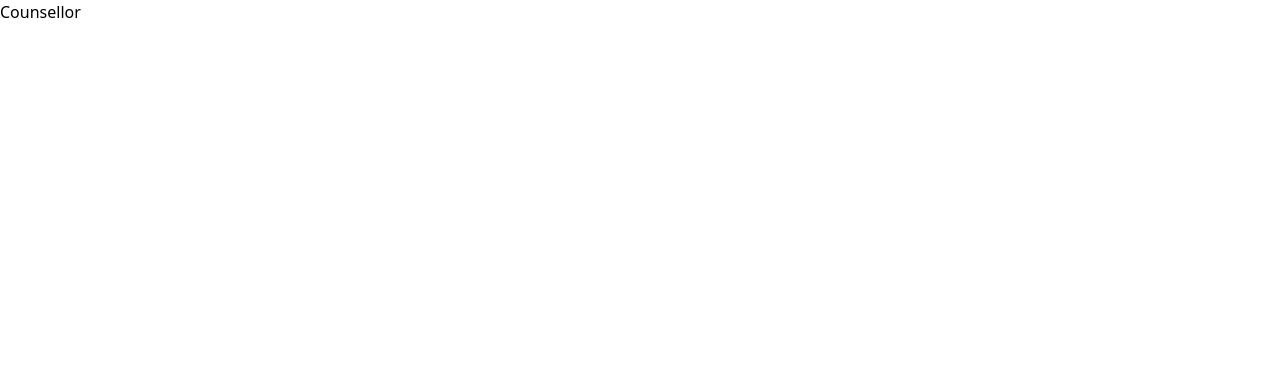
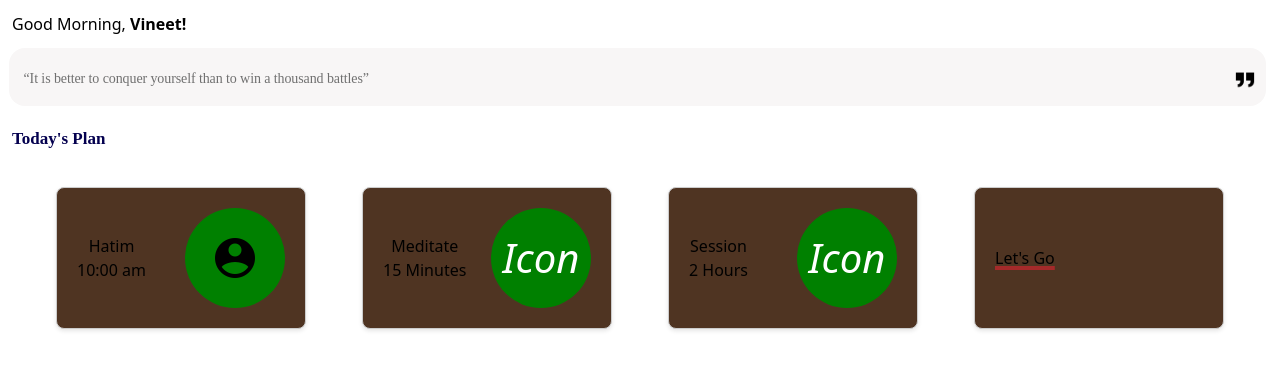
Before and after one commit to akshatbiniwale/hmi-therapy-ease, a React (Vite) app in the folder client/: page /counsellor in a window 1280 px wide. Shown: the top 370 px of the page. Built offline with nearby package versions, Linux system fonts and the light colour scheme.

Commit message:
updating Counsellor
Signed-off-by: Virinchi26 <virinchishettigar26@gmail.com>

```diff
--- /dev/null
+++ b/client/src/css/Counsellor.css
@@ -0,0 +1,141 @@
+.i-phone-x-or-newer {
+  margin: -0.2px 2.7px 15.3px 17px;
+  display: flex;
+  flex-direction: row;
+  justify-content: space-between;
+  width: calc(100% - 19.7px);
+  box-sizing: border-box;
+}
+
+.ellipse-153,
+.ellipse-1531,
+.ellipse-15322 {
+  opacity: 0.8;
+  border-radius: 25px;
+  background-color: #55a06f;
+  position: absolute;
+  top: 11px;
+  right: 0px;
+  width: 50px;
+  height: 50px;
+}
+
+.ellipse-3,
+.ellipse-32,
+.ellipse-229 {
+  border-radius: 17.5px;
+  background: url('https://fn12.com/api/clusters/cluster-fn12-prod-asia-southeast1/trialprojects/trial-NdUzzWJnFJswTkvRCy9c5C/assets/images/1ef3cb094ff3b3a9e6752d578ee3ecaf529c59f7?Expires=1712301473&KeyName=fn12-cdn&Signature=Be3mxCZsCueNnITAMHLs9Ipbm0I=') 50% / cover no-repeat;
+  position: relative;
+  width: 35px;
+  height: 35px;
+  margin: 2.1px 0 0 0;
+}
+
+.delivery-time {
+  background: url('https://fn12.com/api/clusters/cluster-fn12-prod-asia-southeast1/trialprojects/trial-NdUzzWJnFJswTkvRCy9c5C/assets/images/684c80acdd9a277baf90f7a214dca68709291afc?Expires=1712301473&KeyName=fn12-cdn&Signature=vOcJ7FztVIVt0_qGUYvrpyVR0jQ=') 50% / contain no-repeat;
+  position: relative;
+  width: 39px;
+  height: 31px;
+}
+
+.welcome-back-sarina,
+.welcome-back-sarina-23,
+.welcome-back-sarina-sub43,
+.welcome-back-sarina-sub44 {
+  font-family: 'Urbanist';
+  font-weight: bold;
+  font-size: 26px;
+  line-height: 1.333;
+}
+
+.group,
+.group-24 {
+  position: absolute;
+  top: 8px;
+  right: 13.4px;
+  width: 19.2px;
+  height: 24px;
+}
+
+.ellipse-5,
+.ellipse-527 {
+  position: absolute;
+  left: 50%;
+  top: 0px;
+  transform: translateX(-50%);
+  width: 21px;
+  height: 17.9px;
+}
+
+.faquote-left,
+.vector-31 {
+  width: 24px;
+  height: 20px;
+}
+
+.rectangle-62,
+.rectangle-63,
+.rectangle-64,
+.rectangle-65 {
+  border-radius: 1234px;
+  background-color: #4f3422;
+}
+
+.card-container {
+  display: flex;
+  flex-wrap: wrap;
+  justify-content: space-evenly;
+  gap: 20px;
+  /* Adjust the gap between cards */
+  padding: 20px;
+}
+
+.card {
+  background-color: #4f3422;
+  flex: 1;
+  max-width: 250px;
+  display: flex;
+  align-items: center;
+  justify-content: space-between;
+  padding: 20px;
+  border: 1px solid #ccc;
+  border-radius: 8px;
+  box-shadow: 0 2px 4px rgba(0, 0, 0, 0.1);
+}
+
+.text {
+  text-align: center;
+  margin-right: 10px;
+  /* Adjust the space between text and image */
+}
+
+.image-container {
+  text-align: center;
+}
+
+.profile-image {
+  width: 100px;
+  height: 100px;
+  border-radius: 50%;
+  background-color: green;
+  display: flex;
+  justify-content: center;
+  align-items: center;
+}
+
+.profile-icon {
+  color: white;
+  font-size: 40px;
+}
+
+.text-center {
+  text-align: center;
+
+}
+
+.underline {
+  text-decoration: underline;
+  text-decoration-color: brown;
+  text-decoration-thickness: 4px;
+  /* You can adjust the thickness here */
+}
--- a/client/src/pages/Counsellor.jsx
+++ b/client/src/pages/Counsellor.jsx
@@ -1,12 +1,75 @@
-import React from 'react'
+import React from "react";
+import "../css/Counsellor.css";
 
-function Counsellor() {
+export default function Counsellor() {
   return (
     <>
-    <div>Counsellor</div>
+      <div className="center mt-3 mb-3 ml-3">
+        Good Morning, <span className="font-bold">Vineet!</span>
+      </div>
+
+      <div className="rounded-[16px] border-[1px_solid_#F4F4F4] bg-[#F8F6F6] m-[0_14px_20px_9px] flex flex-row justify-between p-[20.5px_11.5px_17.5px_14.5px] w-[calc(100%_-_23px)] box-sizing-border">
+        <span class="break-words font-['Urbanist'] font-normal text-[14px] tracking-[-0.1px] leading-[1.429] text-[#707070]">
+          “It is better to conquer yourself than to win a thousand battles”
+        </span>
+        <span>
+          <img
+            src="src\images\quotes.png"
+            alt="quote"
+            class="w-[20px] h-[20px]"
+          />
+        </span>
+      </div>
+
+      <div className=" ml-3  m-[0_0_15px_0] inline-block self-start break-words font-['Montserrat'] font-bold text-[17px] text-[var(--blue,#04004F)]">
+        Today's Plan
+      </div>
+
+      <div className="card-container">
+        <div className="card">
+          <div className="text">
+            <h2>Hatim</h2>
+            <p>10:00 am</p>
+          </div>
+          <div className="image-container">
+            <div className="profile-image">
+              <img src="src\images\profile.png" alt="" srcset="" />
+            </div>
+          </div>
+        </div>
+
+        <div className="card">
+          <div className="text">
+            <h2>Meditate</h2>
+            <p>15 Minutes</p>
+          </div>
+          <div className="image-container">
+            <div className="profile-image">
+              <i className="profile-icon">Icon</i>
+            </div>
+          </div>
+        </div>
+
+        <div className="card">
+          <div className="text">
+            <h2>Session</h2>
+            <p>2 Hours</p>
+          </div>
+          <div className="image-container">
+            <div className="profile-image">
+              <i className="profile-icon">Icon</i>
+            </div>
+          </div>
+        </div>
+
+        <div class="card">
+          <div class="text-center">
+            <h2>
+              <span class="underline">Let's Go</span>
+            </h2>
+          </div>
+        </div>
+      </div>
     </>
-
-  )
+  );
 }
-
-export default Counsellor
```
Also changed, not shown: client/src/App.jsx (+6 -8 lines), client/src/images/profile.png (added), client/src/images/quotes.png (added).
